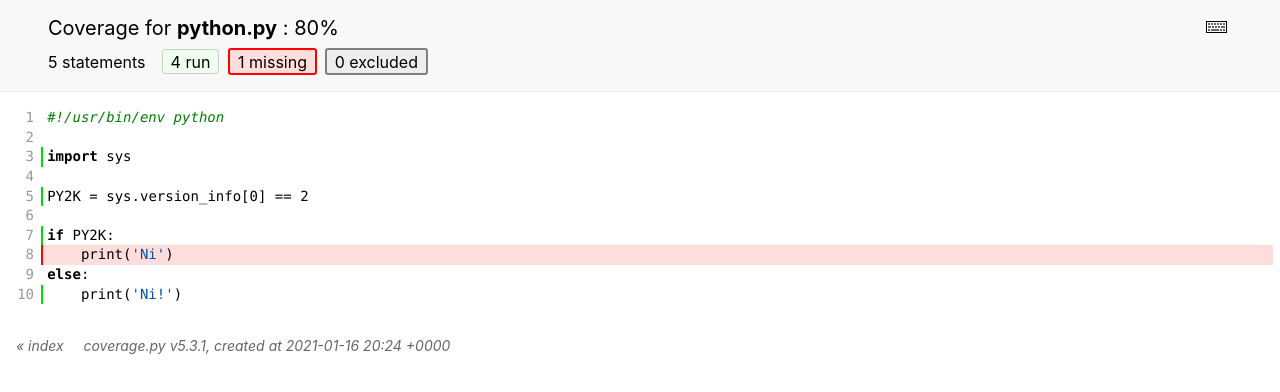
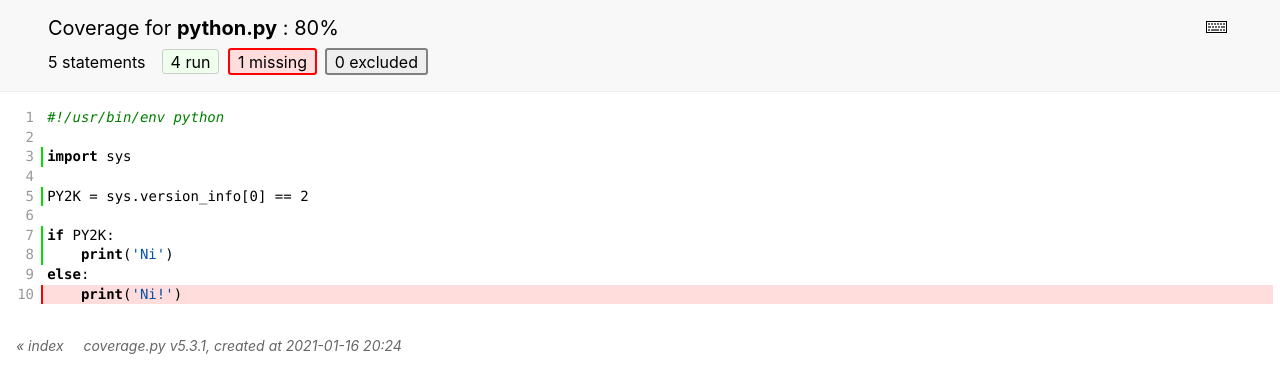
Before and after one commit to yakshaveinc/python, a plain HTML site: page python_py.html in a window 1280 px wide. Drawn offline with Linux system fonts and the light colour scheme.

Commit message:
Deploying to gh-pages from  @ 99ec33a130c748fbe6567033addcef8e87266057 🚀

```diff
--- a/python_py.html
+++ b/python_py.html
@@ -59,15 +59,15 @@
     <p id="t5" class="run"><span class="n"><a href="#t5">5</a></span><span class="t"><span class="nam">PY2K</span> <span class="op">=</span> <span class="nam">sys</span><span class="op">.</span><span class="nam">version_info</span><span class="op">[</span><span class="num">0</span><span class="op">]</span> <span class="op">==</span> <span class="num">2</span>&nbsp;</span><span class="r"></span></p>
     <p id="t6" class="pln"><span class="n"><a href="#t6">6</a></span><span class="t">&nbsp;</span><span class="r"></span></p>
     <p id="t7" class="run"><span class="n"><a href="#t7">7</a></span><span class="t"><span class="key">if</span> <span class="nam">PY2K</span><span class="op">:</span>&nbsp;</span><span class="r"></span></p>
-    <p id="t8" class="mis show_mis"><span class="n"><a href="#t8">8</a></span><span class="t">    <span class="nam">print</span><span class="op">(</span><span class="str">'Ni'</span><span class="op">)</span>&nbsp;</span><span class="r"></span></p>
+    <p id="t8" class="run"><span class="n"><a href="#t8">8</a></span><span class="t">    <span class="key">print</span><span class="op">(</span><span class="str">'Ni'</span><span class="op">)</span>&nbsp;</span><span class="r"></span></p>
     <p id="t9" class="pln"><span class="n"><a href="#t9">9</a></span><span class="t"><span class="key">else</span><span class="op">:</span>&nbsp;</span><span class="r"></span></p>
-    <p id="t10" class="run"><span class="n"><a href="#t10">10</a></span><span class="t">    <span class="nam">print</span><span class="op">(</span><span class="str">'Ni!'</span><span class="op">)</span>&nbsp;</span><span class="r"></span></p>
+    <p id="t10" class="mis show_mis"><span class="n"><a href="#t10">10</a></span><span class="t">    <span class="key">print</span><span class="op">(</span><span class="str">'Ni!'</span><span class="op">)</span>&nbsp;</span><span class="r"></span></p>
 </div>
 <div id="footer">
     <div class="content">
         <p>
             <a class="nav" href="index.html">&#xab; index</a> &nbsp; &nbsp; <a class="nav" href="https://coverage.readthedocs.io">coverage.py v5.3.1</a>,
-            created at 2021-01-16 20:24 +0000
+            created at 2021-01-16 20:24
         </p>
     </div>
 </div>
--- a/status.json
+++ b/status.json
@@ -1 +1 @@
-{"format":2,"version":"5.3.1","globals":"8fd5eb47e8c2778948b1d6bb8a588a32","files":{"python_py":{"hash":"f459939225f0fa82b78e181a690be4f0","index":{"nums":[1,5,0,1,0,0,0],"html_filename":"python_py.html","relative_filename":"python.py"}}}}
+{"globals":"58c9ca02fb50b48aab0e178339250993","files":{"python_py":{"index":{"relative_filename":"python.py","html_filename":"python_py.html","nums":[1,5,0,1,0,0,0]},"hash":"79be8f981c5699a54f9b3c7f5406c208"}},"version":"5.3.1","format":2}
```
Also changed, not shown: index.html (+1 -1 lines).
